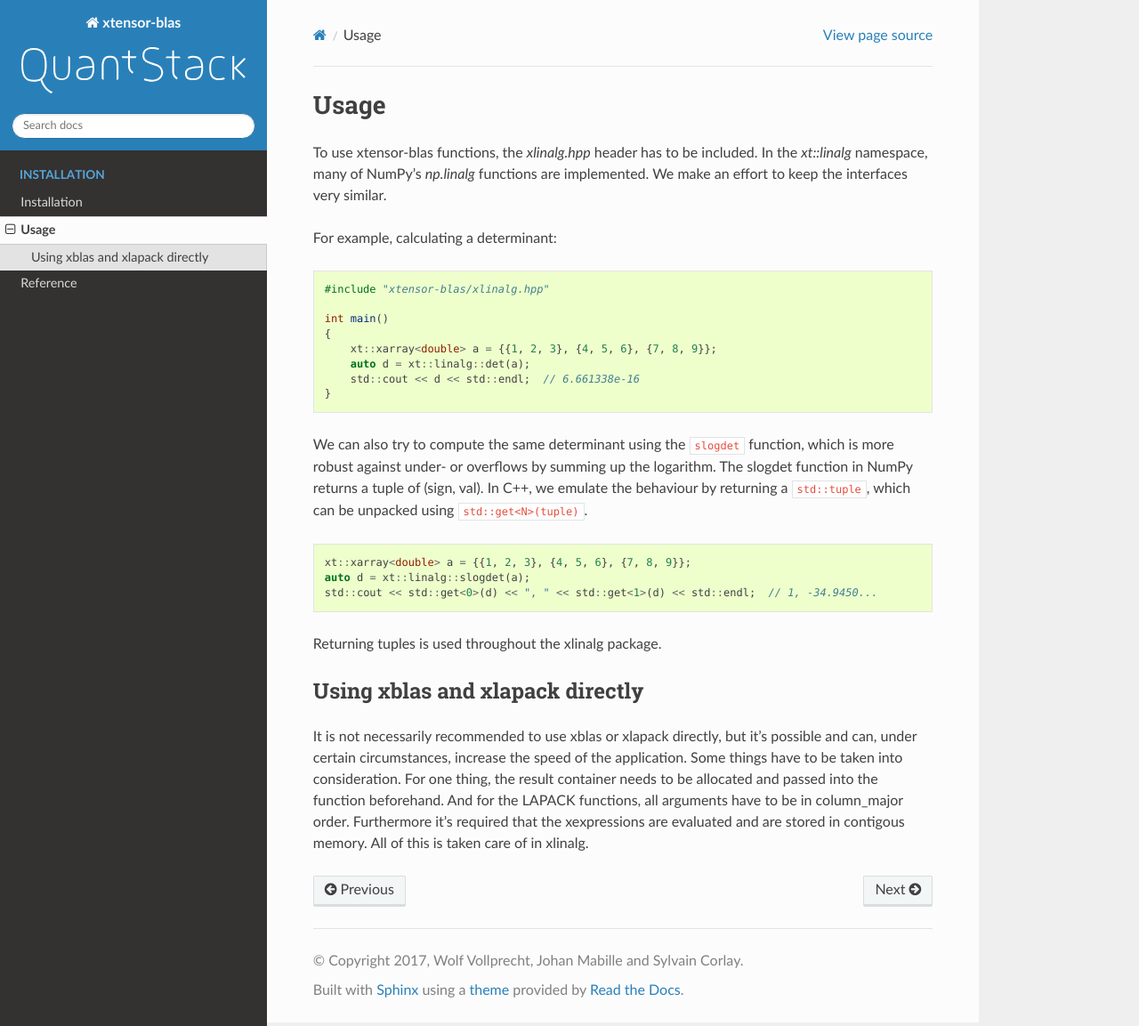
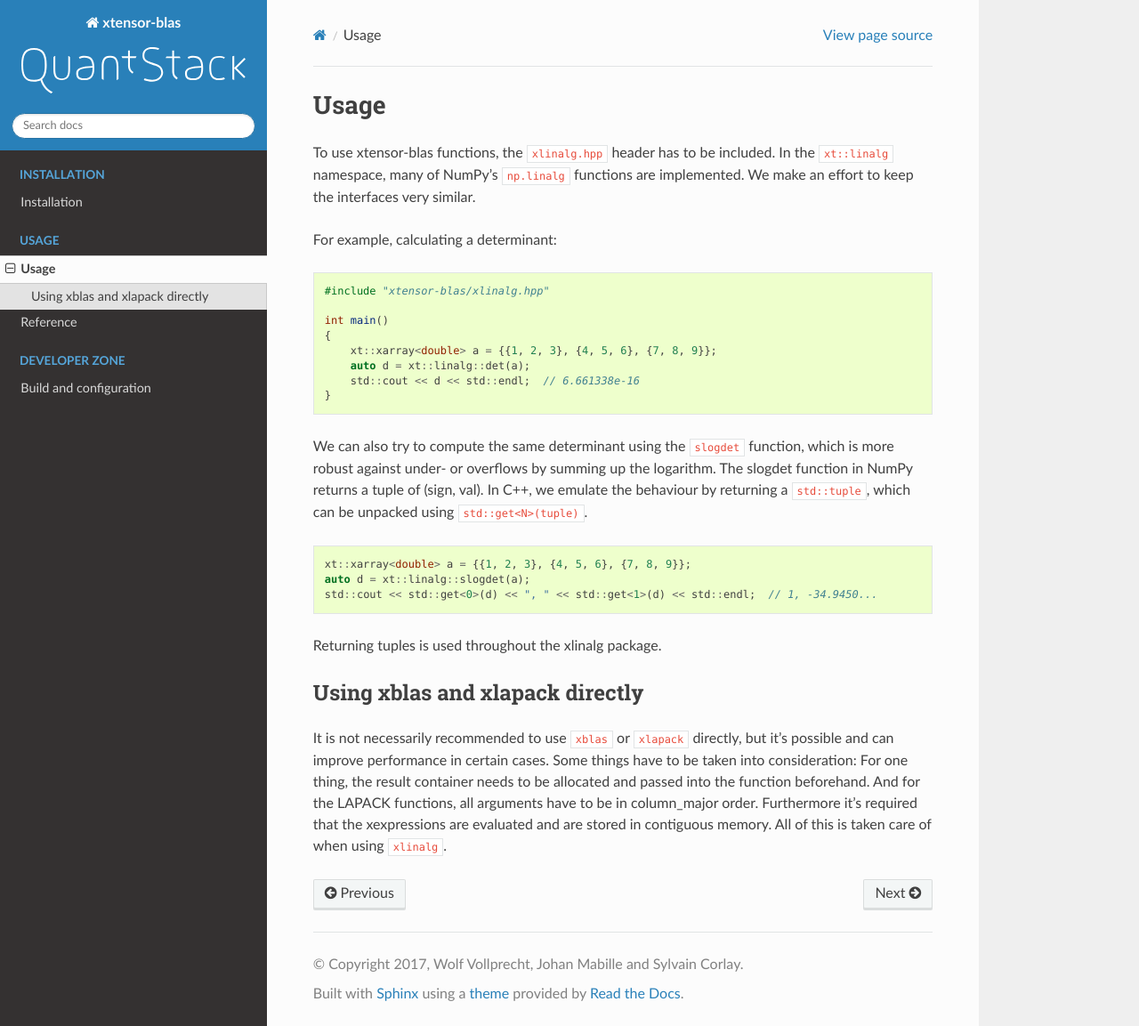
Before and after one commit to xtensor-stack/xtensor-blas, a Sphinx documentation site: the page built from docs/source/usage.rst, in a window 1280 px wide and 1153 px high. Shown: the whole window at 89% size. Built offline with Sphinx 7.4.7 and the Read the Docs theme 2.0.0, drawn with Linux system fonts in a browser that asks for light colours.

```diff
--- a/docs/source/usage.rst
+++ b/docs/source/usage.rst
@@ -21,8 +21,8 @@
 Usage
 =====
 
-To use xtensor-blas functions, the `xlinalg.hpp` header has to be included.
-In the `xt::linalg` namespace, many of NumPy's `np.linalg` functions are implemented.
+To use xtensor-blas functions, the ``xlinalg.hpp`` header has to be included.
+In the ``xt::linalg`` namespace, many of NumPy's ``np.linalg`` functions are implemented.
 We make an effort to keep the interfaces very similar.
 
 For example, calculating a determinant:
@@ -56,9 +56,8 @@ Returning tuples is used throughout the xlinalg package.
 Using xblas and xlapack directly
 --------------------------------
 
-It is not necessarily recommended to use xblas or xlapack directly, but it's possible and can,
-under certain circumstances, increase the speed of the application. Some things have to be taken
-into consideration. For one thing, the result container needs to be allocated and passed into the
+It is not necessarily recommended to use ``xblas`` or ``xlapack`` directly, but it's possible and can improve performance in certain cases. Some things have to be taken into consideration:
+For one thing, the result container needs to be allocated and passed into the
 function beforehand. And for the LAPACK functions, all arguments have to be in column_major order.
-Furthermore it's required that the xexpressions are evaluated and are stored in contigous memory.
-All of this is taken care of in xlinalg.
+Furthermore it's required that the xexpressions are evaluated and are stored in contiguous memory.
+All of this is taken care of when using ``xlinalg``.
```
Also changed, not shown: docs/source/build-options.rst (added, +15 -0 lines), docs/source/index.rst (+10 -0 lines), .travis.yml, 3 other files.
